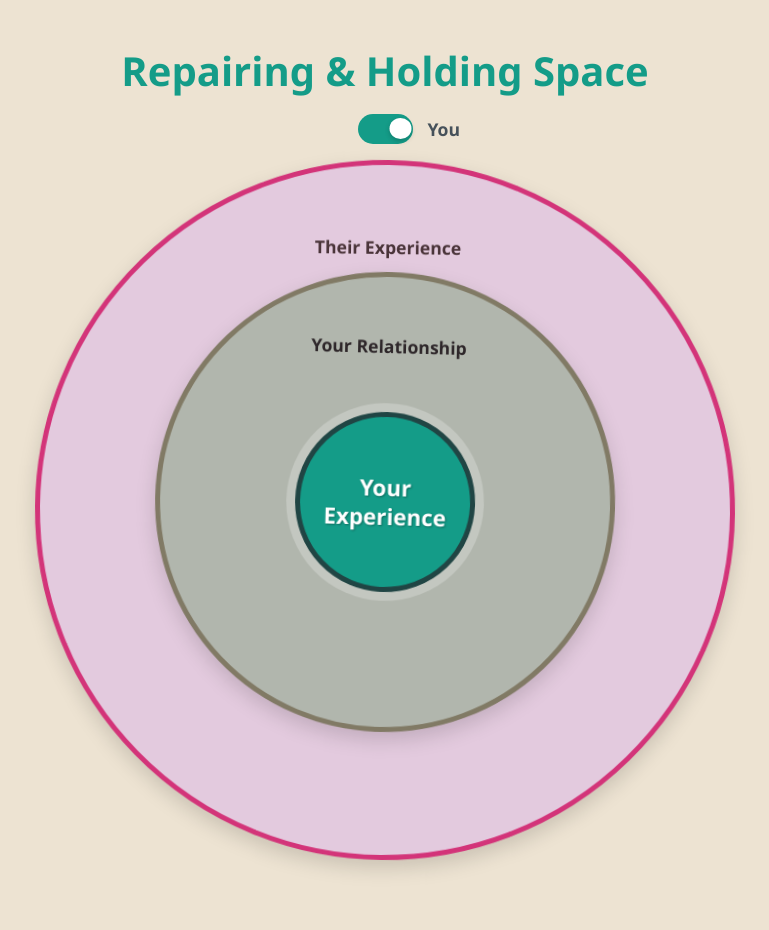
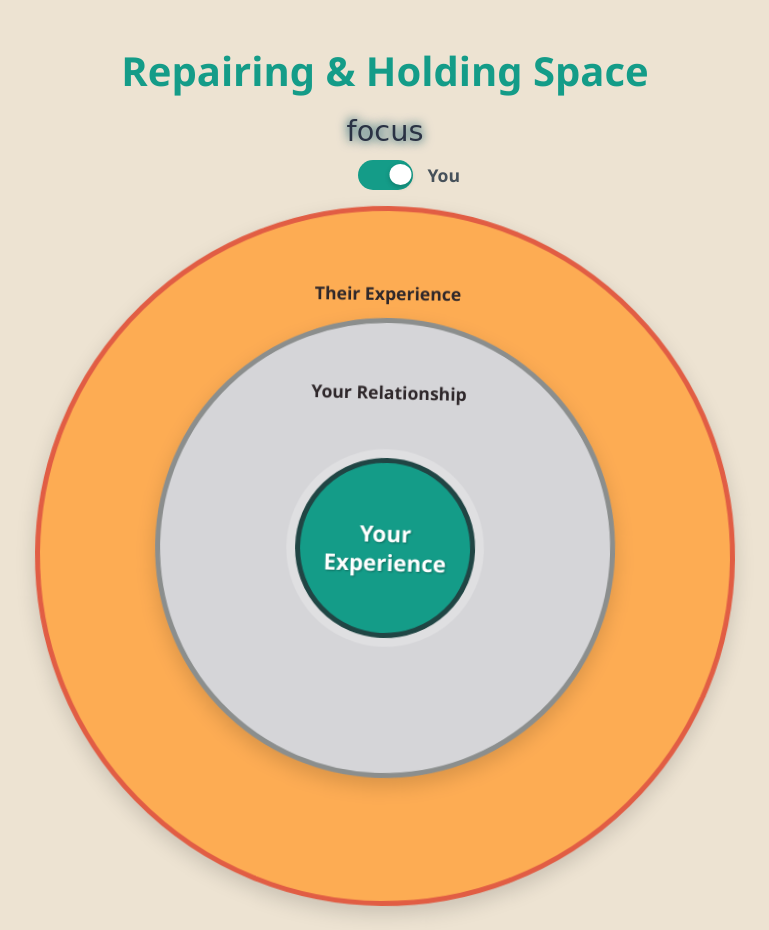
Before and after one commit to mgmacri/making-space, a plain HTML site: page index.html in a window 1280 px wide. Shown: the whole page, without its empty margins (255-1024 px from the left). Before the commit the page ends 884 px from the top, so only its background shows below. Drawn offline with Linux system fonts and the light colour scheme.

Commit message:
Update index.html
finalized colors and added a toggle label

```diff
--- a/index.html
+++ b/index.html
@@ -43,10 +43,25 @@
         /* --- Toggle Switch Styling --- */
         .toggle-container {
             display: flex;
+            flex-direction: column;
             align-items: center;
             justify-content: center;
-            gap: clamp(10px, 2vw, 15px);
+            gap: clamp(8px, 1.5vw, 12px);
             font-size: clamp(0.9rem, 2vw, 1.1rem);
+        }
+
+        #focus-label {
+            font-family: 'Brush Script MT', 'Lucida Handwriting', cursive;
+            font-size: clamp(1.2rem, 3vw, 1.8rem);
+            color: #2A3244;
+            text-shadow: 0 0 8px #E15D44, 0 0 12px #E15D44;
+            transition: text-shadow 0.6s ease;
+            margin: 0;
+            font-weight: normal;
+        }
+
+        #focus-label.you-glow {
+            text-shadow: 0 0 8px #4C7E86, 0 0 12px #4C7E86;
         }
 
         .toggle-switch-wrapper {
@@ -329,40 +344,26 @@
             color: white;
         }
 
-        /* --- Color Classes: THEM State --- */
-        .them-3 {
-            background-color: #FDAC53;
-            border: clamp(3px, 0.7vw, 5px) solid #FFA44A;
-            color: #493338;
+        /* --- Consistent Color Classes --- */
+        /* Your Experience - always teal */
+        .your-experience {
+            background-color: #149C88;
+            border: clamp(3px, 0.7vw, 5px) solid #204544;
+            color: #F4F5F0;
         }
 
-        .them-2 {
+        /* Their Experience - always bright orange */
+        .their-experience {
+            background-color: #FDAC53;
+            border: clamp(3px, 0.7vw, 5px) solid #E15D44;
+            color: #2E272A;
+        }
+
+        /* Your Relationship - always neutral gray */
+        .relationship {
             background-color: #D5D5D8;
             border: clamp(3px, 0.7vw, 5px) solid #8B8E8D;
             color: #2E272A;
-        }
-
-        .them-1 {
-            background-color: #149C88;
-            border: clamp(3px, 0.7vw, 5px) solid #4C7E86;
-        }
-
-        /* --- Color Classes: YOU State --- */
-        .you-3 {
-            background-color: #E3CADE;
-            border: clamp(3px, 0.7vw, 5px) solid #D33479;
-            color: #493338;
-        }
-
-        .you-2 {
-            background-color: #B1B6AD;
-            border: clamp(3px, 0.7vw, 5px) solid #817A65;
-            color: #2E272A;
-        }
-
-        .you-1 {
-            background-color: #149C88;
-            border: clamp(3px, 0.7vw, 5px) solid #204544;
         }
 
         /* --- Mobile-Optimized Animations --- */
@@ -449,6 +450,7 @@
         <h1 id="diagram-title">Repairing & Holding Space</h1>
 
         <div class="toggle-container">
+            <p id="focus-label" class="you-glow">focus</p>
             <div class="toggle-switch-wrapper">
                 <span class="toggle-option-left" id="label-left">Them</span>
                 <input type="checkbox" id="state-toggle" checked>
@@ -462,23 +464,23 @@
 
     <script>
         const THEM_STATE_HTML = `
-            <div class="layer layer-3 them-3">
-                <p class="layer-text layer-text-3">Their Experience</span></p>
-                <div class="layer layer-2 them-2">
+            <div class="layer layer-3 your-experience">
+                <p class="layer-text layer-text-3">Your Experience</span></p>
+                <div class="layer layer-2 relationship">
                     <p class="layer-text layer-text-2">Your Relationship</p>
-                    <div class="layer layer-1 them-1">
-                        <p class="layer-text layer-text-1">Your Experience</p>
+                    <div class="layer layer-1 their-experience">
+                        <p class="layer-text layer-text-1">Their Experience</p>
                     </div>
                 </div>
             </div>
         `;
 
         const YOU_STATE_HTML = `
-            <div class="layer layer-3 you-3">
+            <div class="layer layer-3 their-experience">
                 <p class="layer-text layer-text-3">Their Experience</p>
-                <div class="layer layer-2 you-2">
+                <div class="layer layer-2 relationship">
                     <p class="layer-text layer-text-2">Your Relationship</p>
-                    <div class="layer layer-1 you-1">
+                    <div class="layer layer-1 your-experience">
                         <p class="layer-text layer-text-1">Your Experience</p>
                     </div>
                 </div>
@@ -495,6 +497,7 @@
             const titleElement = document.getElementById('diagram-title');
             const labelLeft = document.getElementById('label-left');
             const labelRight = document.getElementById('label-right');
+            const focusLabel = document.getElementById('focus-label');
 
             if (isYouState) {
                 titleElement.textContent = YOU_TITLE;
@@ -502,12 +505,14 @@
                 titleElement.style.color = YOU_COLOR;
                 labelLeft.classList.add('inactive');
                 labelRight.classList.remove('inactive');
+                focusLabel.classList.add('you-glow');
             } else {
                 titleElement.textContent = THEM_TITLE;
                 container.innerHTML = THEM_STATE_HTML;
                 titleElement.style.color = THEM_COLOR;
                 labelLeft.classList.remove('inactive');
                 labelRight.classList.add('inactive');
+                focusLabel.classList.remove('you-glow');
             }
 
             // Add intro animation class
```
